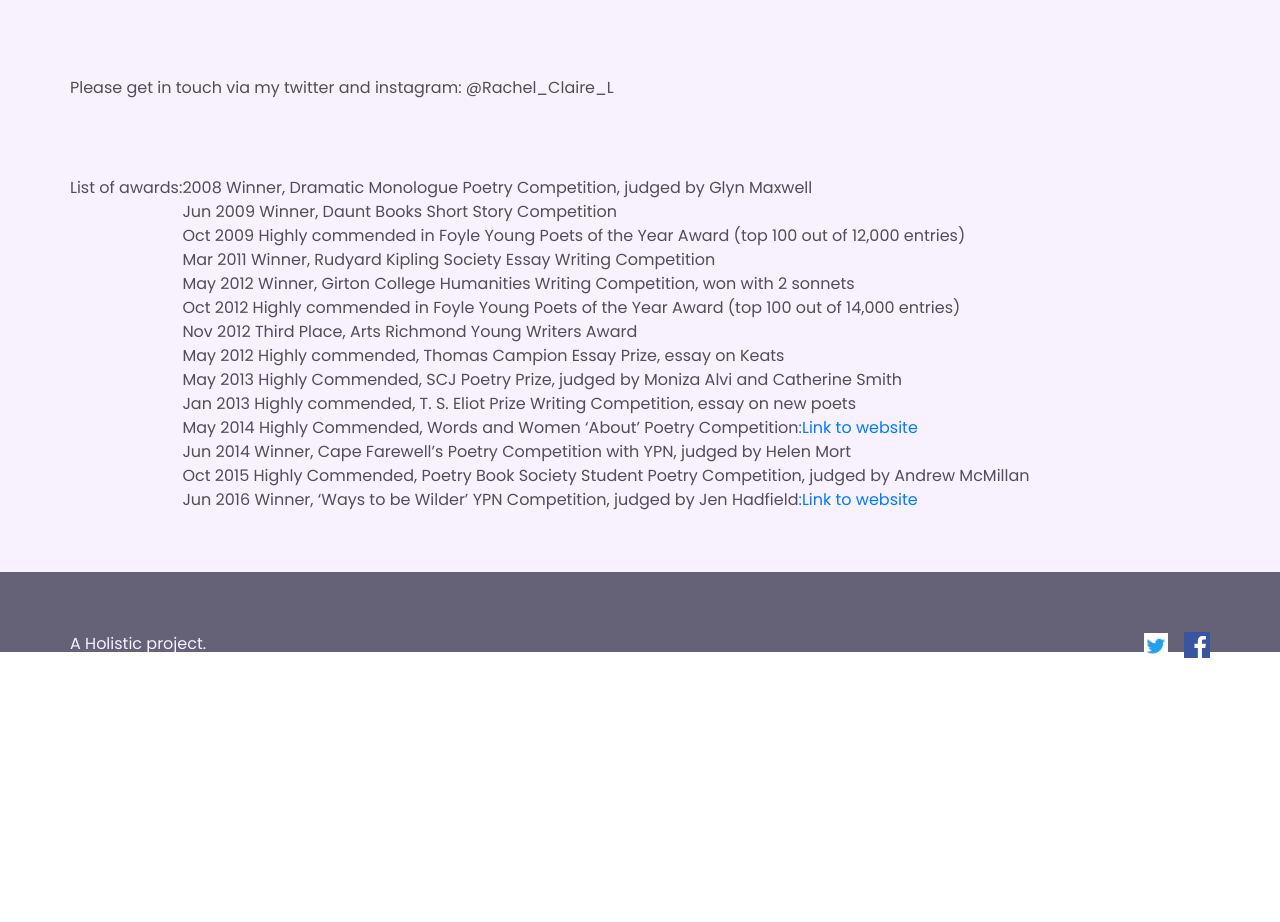
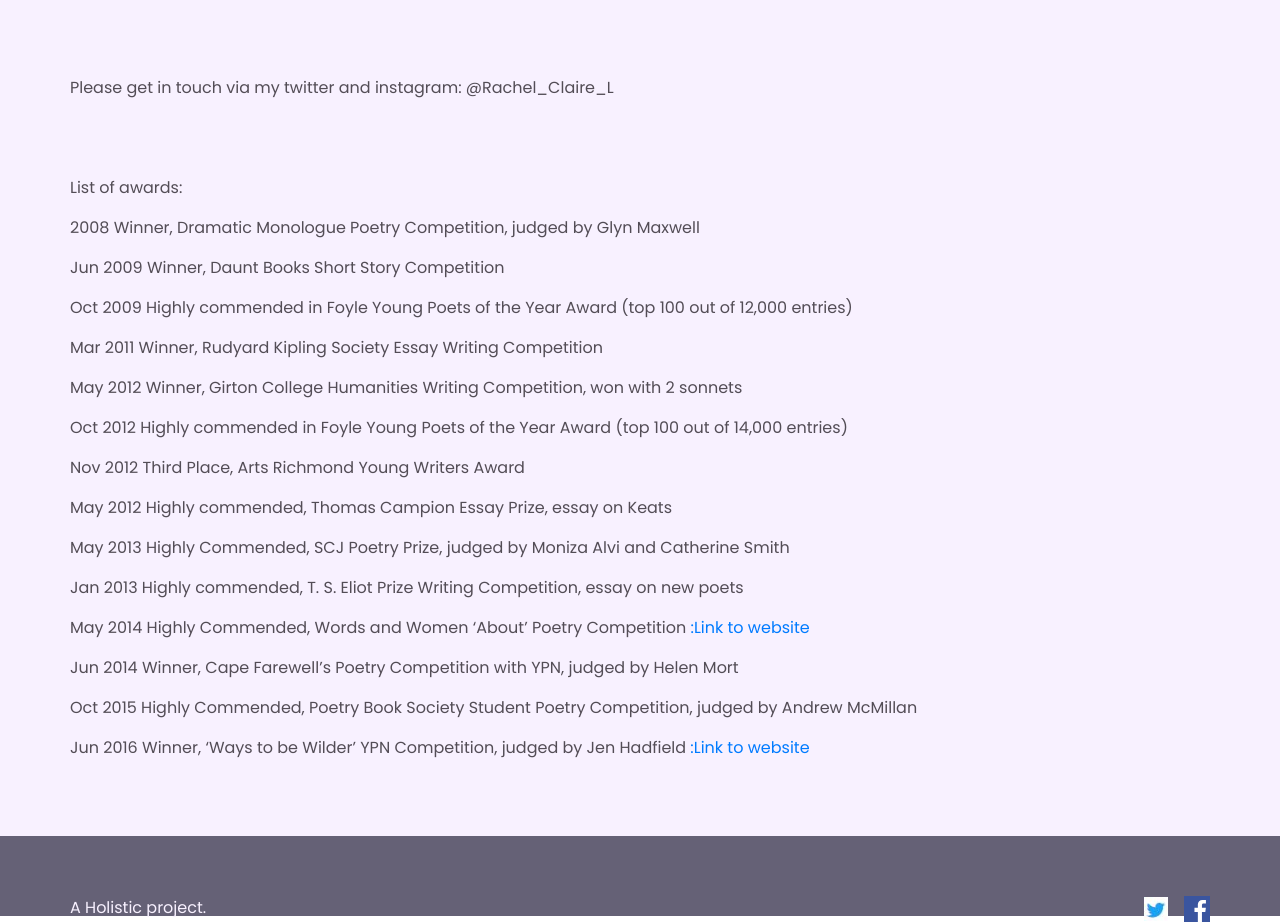
Before and after one commit to andrewlew1s/RLWebsite, a Vue app: page /about in a window 1280 px wide. Shown: the part 766-1688 px from the top of the page. Before the commit the page ends 1424 px from the top, so only its background shows below. Built offline with nearby package versions, Linux system fonts and the light colour scheme.

Commit message:
feat: tidy awards list

```diff
--- a/src/containers/About/Page.vue
+++ b/src/containers/About/Page.vue
@@ -64,59 +64,57 @@
 			</p>
 		</b-row>
 
-		<b-row class="App__inner">
-		List of awards:
-			<b-col>
-			<b-row>
+		<section class="App__inner">
+			<p>List of awards:</p>
+			<p>
 				2008 Winner, Dramatic Monologue Poetry Competition, judged by Glyn Maxwell
-			</b-row>
-			<b-row>
+			</p>
+			<p>
 				Jun 2009 Winner, Daunt Books Short Story Competition
-			</b-row>
-			<b-row>
+			</p>
+			<p>
 				Oct 2009 	Highly commended in Foyle Young Poets of the Year Award (top 100 out of 12,000 entries)
-			</b-row>
-			<b-row>
+			</p>
+			<p>
 				Mar 2011	Winner, Rudyard Kipling Society Essay Writing Competition
-			</b-row>
-			<b-row>
+			</p>
+			<p>
 				May 2012	Winner, Girton College Humanities Writing Competition, won with 2 sonnets
-			</b-row>
-			<b-row>
+			</p>
+			<p>
 				Oct 2012	Highly commended in Foyle Young Poets of the Year Award (top 100 out of 14,000 entries)
-			</b-row>
-			<b-row>
+			</p>
+			<p>
 				Nov 2012	Third Place, Arts Richmond Young Writers Award
-			</b-row>
-			<b-row>
+			</p>
+			<p>
 				May 2012	Highly commended, Thomas Campion Essay Prize, essay on Keats
-			</b-row>
-			<b-row>
+			</p>
+			<p>
 				May 2013	Highly Commended, SCJ Poetry Prize, judged by Moniza Alvi and Catherine Smith
-			</b-row>
-			<b-row>
+			</p>
+			<p>
 				Jan 2013	Highly commended, T. S. Eliot Prize Writing Competition, essay on new poets
-			</b-row>
-			<b-row>
+			</p>
+			<p>
 				May 2014	Highly Commended, Words and Women ‘About’ Poetry Competition
 				<b-link href="http://wordsandwomennorwich.blogspot.com/search/label/Young%20Women%20Writers">:Link to website</b-link>
-			</b-row>
-			<b-row>
+			</p>
+			<p>
 				Jun 2014	Winner, Cape Farewell’s Poetry Competition with YPN, judged by Helen Mort
-			</b-row>
-			<b-row>
+			</p>
+			<p>
 				Oct 2015	Highly Commended, Poetry Book Society Student Poetry Competition, judged by Andrew McMillan
-			</b-row>
-			<b-row>
+			</p>
+			<p>
 				Jun 2016 	Winner, ‘Ways to be Wilder’ YPN Competition, judged by Jen Hadfield
 				<!-- eslint-disable-next-line max-len -->
 				<b-link href="http://poems.poetrysociety.org.uk/poems/twenty-tourists-in-a-motor-boat-watching-marine-plankton-bioluminesce/">
 					:Link to website
 				</b-link>
-			</b-row>
-			</b-col>
+			</p>
 
-		</b-row>
+		</section>
 
 	</div>
 </template>
```
Lines whose indentation alone changed are shown as unchanged.
